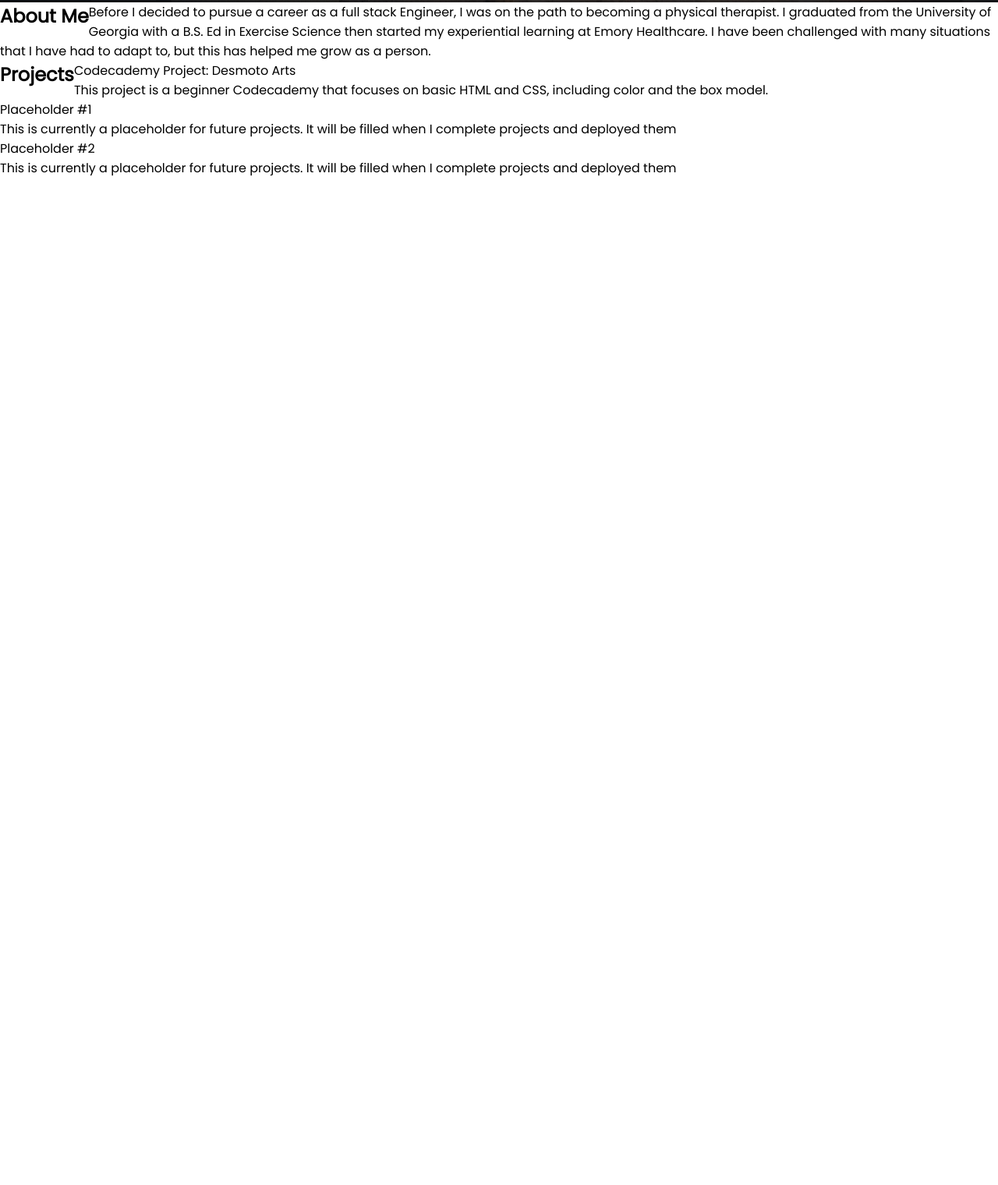
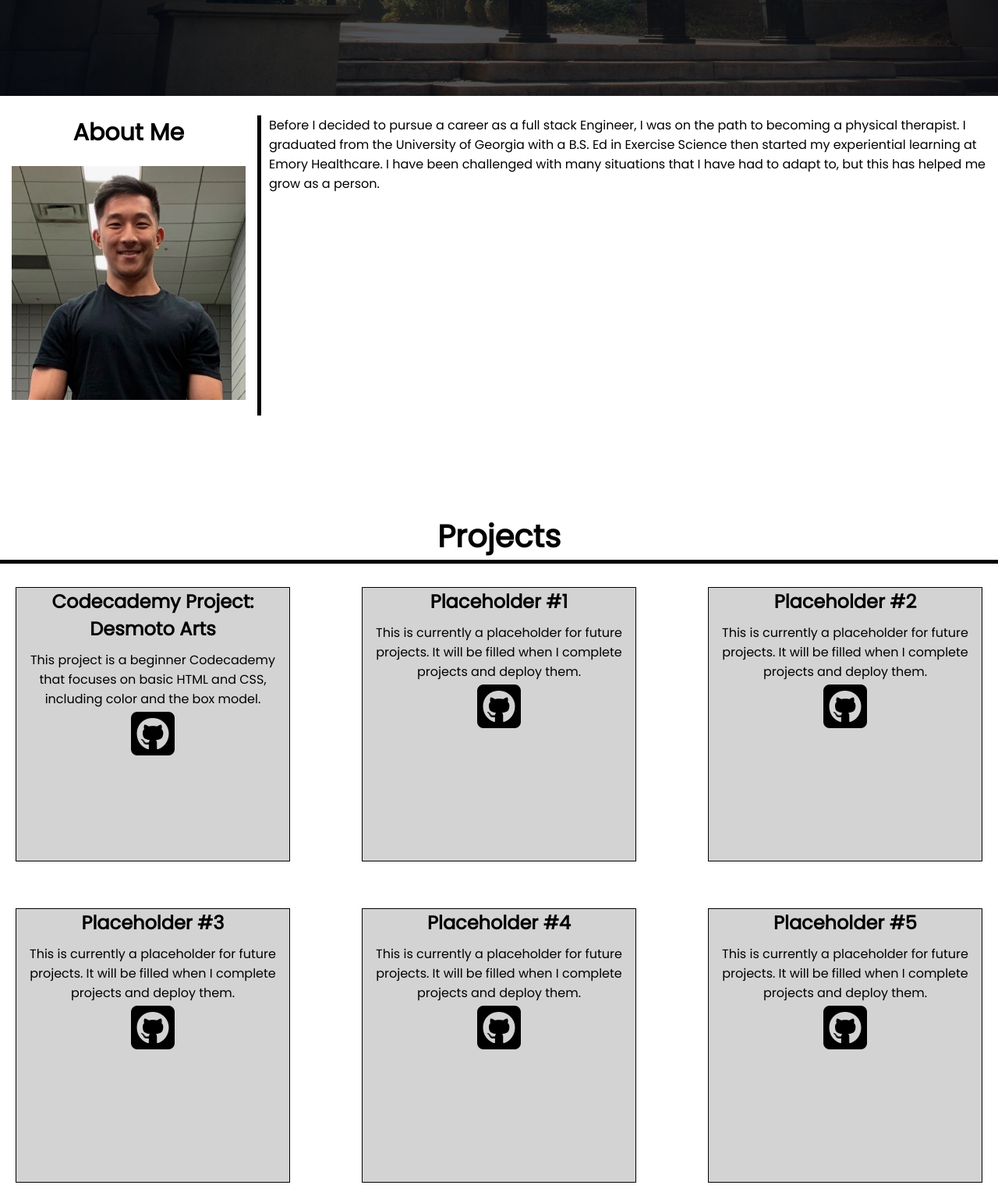
Before and after one commit to psong1/challenge-2, a plain HTML site: page index.html in a window 1280 px wide. Shown: the part 557-2077 px from the top of the page at 78% size. Before the commit the page ends 800 px from the top, so only its background shows below. Drawn offline with Linux system fonts and the light colour scheme.

Commit message:
created project cards, and added icons and image

```diff
--- a/assets/css/style.css
+++ b/assets/css/style.css
@@ -6,11 +6,12 @@
 
 nav.header {
     color:#fff;
-    min-height: 70vh;
+    min-height: 85vh;
     width: 100%;
     background-image: linear-gradient(rgba(4,15,20,0.7), rgba(4,10,20,0.7)), url("/assets/images/USNWR_Arch\ \(1\).jpg");
     background-size: cover;
     background-position: center;
+    margin-bottom: 25px;
 }
 
 ul {
@@ -33,10 +34,110 @@ li {
     text-decoration: none;
 }
 
-section {
-    position: absolute;
+.nav-links ul li::after {
+    content: '';
+    width: 0;
+    height: 2px;
+    background: #fff;
+    display: block;
+    margin: auto;
+    transition: 0.5s;
 }
 
-h2 {
-    float: left;
+.nav-links ul li:hover::after {
+    width: 100%;
 }
+
+.nav-links ul li:active {
+    /* either change color or add text decoration if needed*/
+}
+
+.text-box {
+    width: 70%;
+    color: #fff;
+    position: absolute;
+    top: 40%;
+    left: 20%;
+    transform: translate(-50%, -50%);
+    text-align: center;
+}
+
+.text-box h1 {
+    font-size: 50px;
+    margin: 10px;
+}
+
+.text-box p {
+    font-size: 24px;
+}
+
+.row, summary {
+    display: flex;
+
+}
+
+summary {
+    margin-left: 10px;
+}
+
+.about {
+    font-size: 30px;
+    border-right: 5px solid #000;
+    text-align: center;
+}
+
+img {
+    display: block;
+    height: 300px;
+    width: 300px;
+    margin: 20px 15px;
+}
+
+.projects {
+    font-size: 40px;
+    margin: auto;
+    padding: 100px 0px 0px;
+    border-bottom: 5px solid #000;
+    flex: 2;
+    text-align: center;
+}
+
+.grid {
+    display: flex;
+    flex-direction: row;
+    flex-wrap: wrap;
+    justify-content: space-between;
+}
+
+.project-card {
+    border: 1px solid #000;
+    margin: 30px 20px;
+    height: 300px;
+    height: 350px;
+    width: 350px;
+    background: #68666649;
+}
+
+.card-header {
+    margin-bottom: 10px;
+}
+
+.project-card, .project-card p {
+    text-align: center;
+}
+
+.fa-brands {
+    position: relative;
+    top: auto;
+    left: 0px;
+}
+
+@media(max-width:768px) {
+    .text-box h1 {
+        font-size: 25px;
+    }
+
+    .text-box p, li{
+        font-size: 12px;
+    }
+}
--- a/index.html
+++ b/index.html
@@ -9,6 +9,7 @@
     <link rel="preconnect" href="https://fonts.googleapis.com">
     <link rel="preconnect" href="https://fonts.gstatic.com" crossorigin>
     <link href="https://fonts.googleapis.com/css2?family=Abril+Fatface&family=Poppins&display=swap" rel="stylesheet">
+    <script src="https://kit.fontawesome.com/6eb91db0db.js" crossorigin="anonymous"></script>
     <title>Paul Song</title>
 </head>
 
@@ -23,9 +24,9 @@
             </ul>
             </div>
 
-            <div>
+            <div class="text-box">
                 <h1>PAUL SONG</h1>
-                        <p>Full Stack Engineer Student</p>
+                    <p>Full Stack Developer Student</p>
             </div>
         </nav>
     </header>
@@ -33,27 +34,81 @@
 <main>
 
     <section>
-    <article>
-        <h2 class="sidebar">About Me</h2>
+        <div class="row">
+            <h2 class="about" id="about">About Me
+                <img class="avatar" src="./assets/images/1667311051653.jfif" alt="Photo of me; will be filled later">
+            </h2>
+
+        <article>
         <!-- Finish writing summary -->
-            <p class="summary">
+            <summary>
                 Before I decided to pursue a career as a full stack Engineer, I was on the path to becoming a physical therapist.
                 I graduated from the University of Georgia with a B.S. Ed in Exercise Science then started my experiential learning at Emory Healthcare.
                 I have been challenged with many situations that I have had to adapt to, but this has helped me grow as a person.
-            </p>
-    </article>
+            </summary>
+        </article>
+        </div>
 
-    <article>
-        <h2 id="projects" class="sidebar">Projects</h2>
-            <header class="container">Codecademy Project: Desmoto Arts</header>
+        <br>
+
+        <div class="row">
+            <h2 class="projects" id="projects">Projects</h2>
+        </div>
+
+        <section class="grid">
+
+            <article class="project-card">
+            <h2 class="card-header">Codecademy Project: Desmoto Arts</h2>
                 <p>This project is a beginner Codecademy that focuses on basic HTML and CSS, including color and the box model.</p>
+                <i class="fa-brands fa-square-github fa-4x"></i>
+            </article>
 
-            <header class="containter">Placeholder #1</header>
-                <p>This is currently a placeholder for future projects. It will be filled when I complete projects and deployed them</p>
+            <article class="project-card">
+            <h2 class="card-header">Placeholder #1</h2>
+                <p>This is currently a placeholder for future projects. It will be filled when I complete projects and deploy them.</p>
+                <i class="fa-brands fa-square-github fa-4x"></i>
+            </article>
 
-            <header class="container">Placeholder #2</header>
-                <p>This is currently a placeholder for future projects. It will be filled when I complete projects and deployed them</p>
-    </article>
+            <article class="project-card">
+            <h2 class="card-header">Placeholder #2</h2>
+                <p>This is currently a placeholder for future projects. It will be filled when I complete projects and deploy them.</p>
+                <i class="fa-brands fa-square-github fa-4x"></i>
+            </article>
+
+            <article class="project-card">
+            <h2 class="card-header">Placeholder #3</h2>
+                <p>This is currently a placeholder for future projects. It will be filled when I complete projects and deploy them.</p>
+                <i class="fa-brands fa-square-github fa-4x"></i>
+            </article>
+
+            <article class="project-card">
+            <h2 class="card-header">Placeholder #4</h2>
+                <p>This is currently a placeholder for future projects. It will be filled when I complete projects and deploy them.</p>
+                <i class="fa-brands fa-square-github fa-4x"></i>
+            </article>
+
+            <article class="project-card">
+            <h2 class="card-header">Placeholder #5</h2>
+                <p>This is currently a placeholder for future projects. It will be filled when I complete projects and deploy them.</p>
+                <i class="fa-brands fa-square-github fa-4x"></i>
+            </article>
+
+            <article class="project-card">
+            <h2 class="card-header">Placeholder #6</h2>
+                <p>This is currently a placeholder for future projects. It will be filled when I complete projects and deploy them.</p>
+                <i class="fa-brands fa-square-github fa-4x"></i>
+            </article>
+
+            <article class="project-card">
+            <h2 class="card-header">Placeholder #7</h2>
+                <p>This is currently a placeholder for future projects. It will be filled when I complete projects and deploy them.</p>
+                <i class="fa-brands fa-square-github fa-4x"></i>
+            </article>
+    </section>
+
+    <section>
+
+    </section>
 
     </section>
 </main>
```
Also changed, not shown: assets/images/1667311051653.jfif (added), assets/images/USNWR_Arch.jpg (deleted), assets/images/b807b2-scarletspider_post_master.jpg (added).
